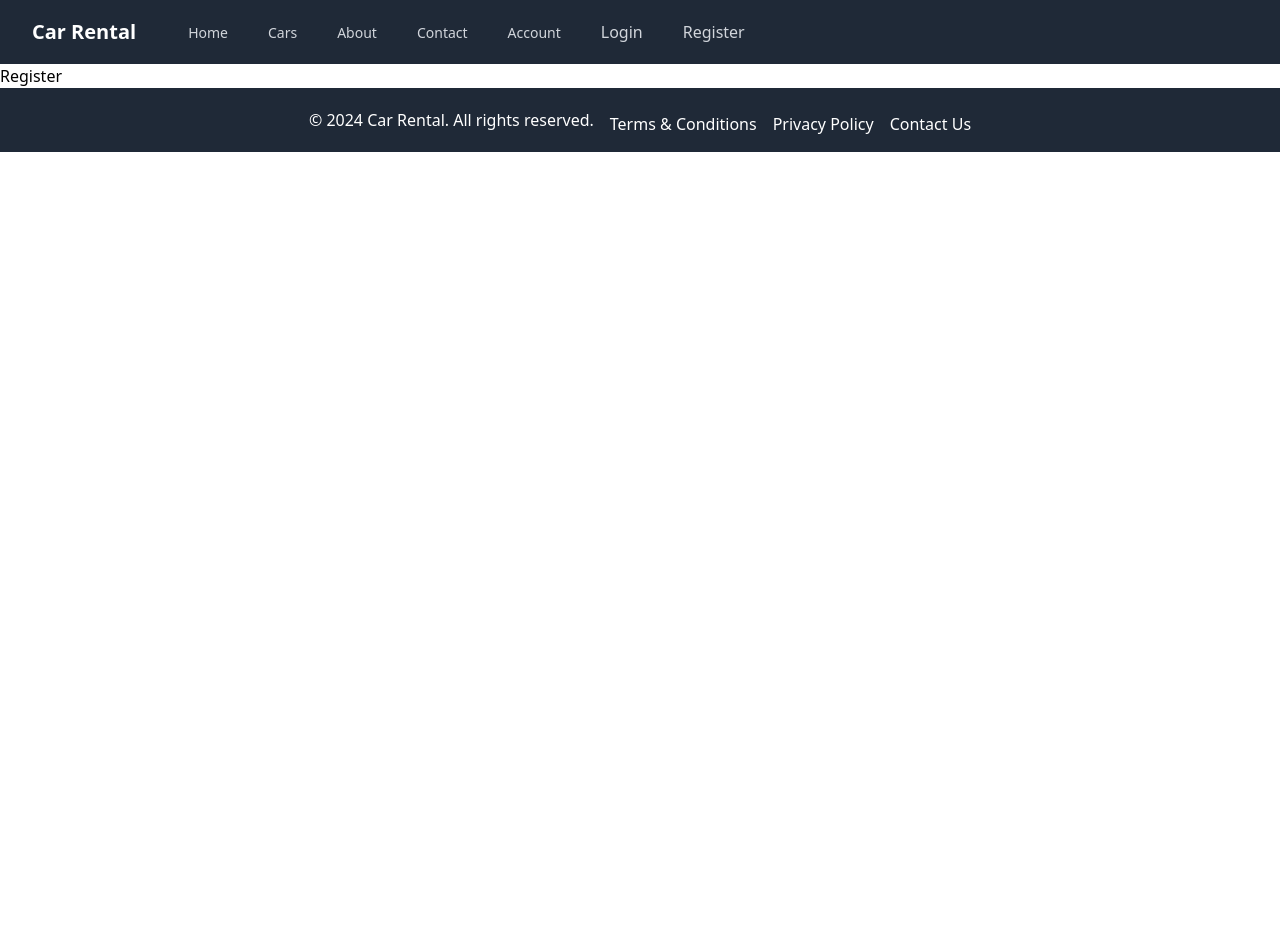
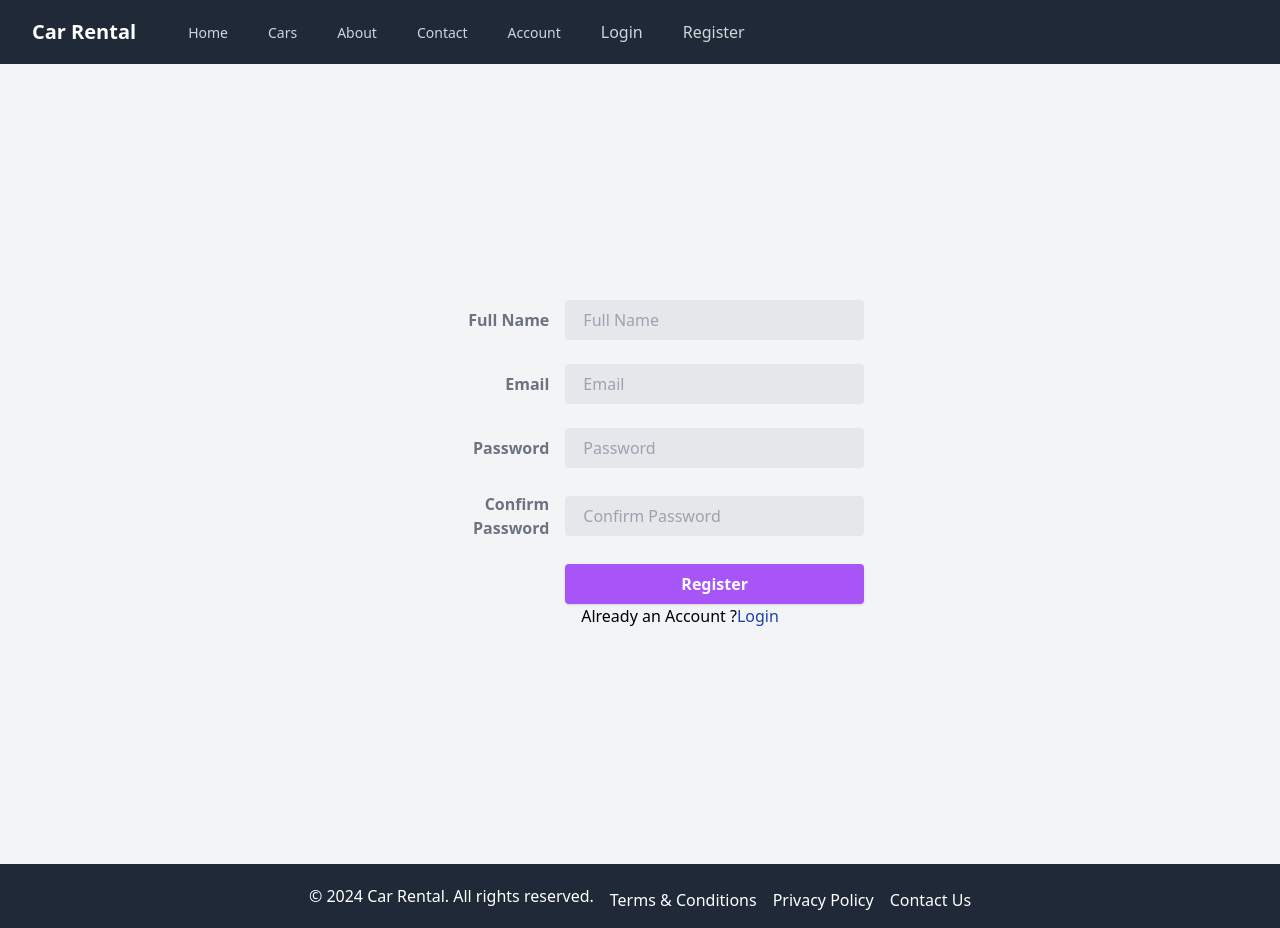
Before and after one commit to ManishPatil2003/car-rental-web-app, a React (Create React App) app: page /register in a window 1280 px wide. Before the commit the page ends 800 px from the top, so only its background shows below. Built offline with nearby package versions, Linux system fonts and the light colour scheme.

Commit message:
NEW CHANGES

```diff
--- a/src/pages/LoginPage.jsx
+++ b/src/pages/LoginPage.jsx
@@ -1,9 +1,73 @@
 import React from 'react'
+import { useRef } from 'react';
+import { Link } from 'react-router-dom';
+
 
 const LoginPage = () => {
+
+
+  const emailRef = useRef(null);
+  const passwordRef = useRef(null);
+
+  const handleSubmit = (e) => {
+    e.preventDefault();
+    // Add your login logic here
+  };
+
   return (
-    <div>LoginPage</div>
+    <div className="bg-gray-100 flex items-center justify-center h-screen">
+    <form className="w-full max-w-sm" onSubmit={handleSubmit}>
+      <div className="md:flex md:items-center mb-6">
+        <div className="md:w-1/3">
+          <label className="block text-gray-500 font-bold md:text-right mb-1 md:mb-0 pr-4">
+            Email
+          </label>
+        </div>
+        <div className="md:w-2/3">
+          <input
+            className="bg-gray-200 appearance-none border-2 border-gray-200 rounded w-full py-2 px-4 text-gray-700 leading-tight focus:outline-none focus:bg-white focus:border-purple-500"
+            type="email"
+            placeholder="Email"
+            ref={emailRef}
+            required
+          />
+        </div>
+      </div>
+      <div className="md:flex md:items-center mb-6">
+        <div className="md:w-1/3">
+          <label className="block text-gray-500 font-bold md:text-right mb-1 md:mb-0 pr-4">
+            Password
+          </label>
+        </div>
+        <div className="md:w-2/3">
+          <input
+            className="bg-gray-200 appearance-none border-2 border-gray-200 rounded w-full py-2 px-4 text-gray-700 leading-tight focus:outline-none focus:bg-white focus:border-purple-500"
+            type="password"
+            placeholder="Password"
+            ref={passwordRef}
+            required
+          />
+        </div>
+      </div>
+      <div className="md:flex md:items-center">
+        <div className="md:w-1/3"></div>
+        <div className="md:w-2/3">
+          <button
+            className="shadow bg-purple-500 hover:bg-purple-400 focus:shadow-outline-purple focus:outline-none text-white font-bold py-2 px-4 rounded"
+            type="submit"
+          >
+            Login
+          </button>
+        </div>
+      </div>
+      <div className='md:flex md:items-center flex justify-center ms-20'>
+      <p> Create an Account ?
+        <Link  to="/register" className='text-blue-800'>Register</Link>
+      </p>
+      </div>
+    </form>
+  </div>
   )
 }
 
-export default LoginPage
+export default LoginPage;
--- a/src/pages/Register.jsx
+++ b/src/pages/Register.jsx
@@ -1,8 +1,123 @@
-import React from 'react'
+import React , {useRef} from 'react'
+import { Link } from 'react-router-dom';
 
 const Register = () => {
+
+  const nameRef = useRef(null);
+  const emailRef = useRef(null);
+  const passwordRef = useRef(null);
+  const confirmPasswordRef = useRef(null);
+
+  const handleSubmit =  async (e) => {
+    e.preventDefault();
+    // Add your registration logic here
+    const response = await fetch('/api/register', {
+      method: 'POST',
+      headers: {
+        'Content-Type': 'application/json'
+      },
+      body: JSON.stringify({
+        name: nameRef.current.value,
+        email: emailRef.current.value,
+        password: passwordRef.current.value,
+        confirmPassword: confirmPasswordRef.current.value
+      })
+    });
+
+    const data = await response.json();
+
+    if (response.ok) {
+      // Handle successful registration
+    } else {
+      // Handle registration error
+    }
+  };
+
   return (
-    <div>Register</div>
+    <div className="bg-gray-100 flex items-center justify-center h-screen">
+    <form className="w-full max-w-md" onSubmit={handleSubmit}>
+      <div className="md:flex md:items-center mb-6">
+        <div className="md:w-1/3">
+          <label className="block text-gray-500 font-bold md:text-right mb-1 md:mb-0 pr-4">
+            Full Name
+          </label>
+        </div>
+        <div className="md:w-2/3">
+          <input
+            className="bg-gray-200 appearance-none border-2 border-gray-200 rounded w-full py-2 px-4 text-gray-700 leading-tight focus:outline-none focus:bg-white focus:border-purple-500"
+            type="text"
+            placeholder="Full Name"
+            ref={nameRef}
+            required
+          />
+        </div>
+      </div>
+      <div className="md:flex md:items-center mb-6">
+        <div className="md:w-1/3">
+          <label className="block text-gray-500 font-bold md:text-right mb-1 md:mb-0 pr-4">
+            Email
+          </label>
+        </div>
+        <div className="md:w-2/3">
+          <input
+            className="bg-gray-200 appearance-none border-2 border-gray-200 rounded w-full py-2 px-4 text-gray-700 leading-tight focus:outline-none focus:bg-white focus:border-purple-500"
+            type="email"
+            placeholder="Email"
+            ref={emailRef}
+            required
+          />
+        </div>
+      </div>
+      <div className="md:flex md:items-center mb-6">
+        <div className="md:w-1/3">
+          <label className="block text-gray-500 font-bold md:text-right mb-1 md:mb-0 pr-4">
+            Password
+          </label>
+        </div>
+        <div className="md:w-2/3">
+          <input
+            className="bg-gray-200 appearance-none border-2 border-gray-200 rounded w-full py-2 px-4 text-gray-700 leading-tight focus:outline-none focus:bg-white focus:border-purple-500"
+            type="password"
+            placeholder="Password"
+            ref={passwordRef}
+            required
+          />
+        </div>
+      </div>
+      <div className="md:flex md:items-center mb-6">
+        <div className="md:w-1/3">
+          <label className="block text-gray-500 font-bold md:text-right mb-1 md:mb-0 pr-4">
+            Confirm Password
+          </label>
+        </div>
+        <div className="md:w-2/3">
+          <input
+            className="bg-gray-200 appearance-none border-2 border-gray-200 rounded w-full py-2 px-4 text-gray-700 leading-tight focus:outline-none focus:bg-white focus:border-purple-500"
+            type="password"
+            placeholder="Confirm Password"
+            ref={confirmPasswordRef}
+            required
+          />
+        </div>
+      </div>
+      <div className="md:flex md:items-center">
+        <div className="md:w-1/3"></div>
+        <div className="md:w-2/3">
+          <button
+            className="shadow bg-purple-500 hover:bg-purple-400 focus:shadow-outline-purple focus:outline-none text-white font-bold py-2 px-4 w-full rounded"
+            type="submit"
+          >
+            Register
+          </button>
+        </div>
+      </div>
+      <div className='md:flex md:items-center flex justify-center ms-20'>
+      <p>Already an Account ?
+        <Link  to="/login" className='text-blue-800'>Login</Link>
+      </p>
+      </div>
+    </form>
+  </div>
   )
 }
 
--- a/src/pages/UserAccount.jsx
+++ b/src/pages/UserAccount.jsx
@@ -1,8 +1,61 @@
 import React from 'react'
+import { Navigate, useNavigate } from 'react-router-dom';
 
-const UserAccount = () => {
-  return (
-    <div>UserAccount</div>
+const UserAccount = ({ user, onLogout }) => {
+
+  const navigate = useNavigate();
+
+
+  const handleLogout = () => {
+    onLogout();
+    navigate('/');
+  };
+
+
+   return (
+
+    <div className="bg-gray-100 flex items-center justify-center h-screen">
+    <div className="w-full max-w-md">
+      <h1 className="text-2xl font-bold text-center mb-6">Your Dashboard</h1>
+      <div className="md:flex md:items-center mb-6">
+        <div className="md:w-1/3">
+          <label className="block text-gray-500 font-bold md:text-right mb-1 md:mb-0 pr-4">
+            Name
+          </label>
+        </div>
+        <div className="md:w-2/3">
+          <p className="bg-gray-200 appearance-none border-2 border-gray-200 rounded w-full py-2 px-4 text-gray-700 leading-tight focus:outline-none focus:bg-white focus:border-purple-500">
+           Manish
+          </p>
+        </div>
+      </div>
+      <div className="md:flex md:items-center mb-6">
+        <div className="md:w-1/3">
+          <label className="block text-gray-500 font-bold md:text-right mb-1 md:mb-0 pr-4">
+            Email
+          </label>
+        </div>
+        <div className="md:w-2/3">
+          <p className="bg-gray-200 appearance-none border-2 border-gray-200 rounded w-full py-2 px-4 text-gray-700 leading-tight focus:outline-none focus:bg-white focus:border-purple-500">
+           manishpatil@gmail.com
+          </p>
+        </div>
+      </div>
+      <div className="md:flex md:items-center">
+        <div className="md:w-1/3"></div>
+        <div className="md:w-2/3">
+          <button
+            className="shadow bg-purple-500 hover:bg-purple-400 focus:shadow-outline-purple focus:outline-none text-white font-bold py-2 px-4 rounded"
+            type="button"
+            onClick={handleLogout}
+          >
+            Log out
+          </button>
+        </div>
+      </div>
+    </div>
+  </div>
+
   )
 }
 
```
